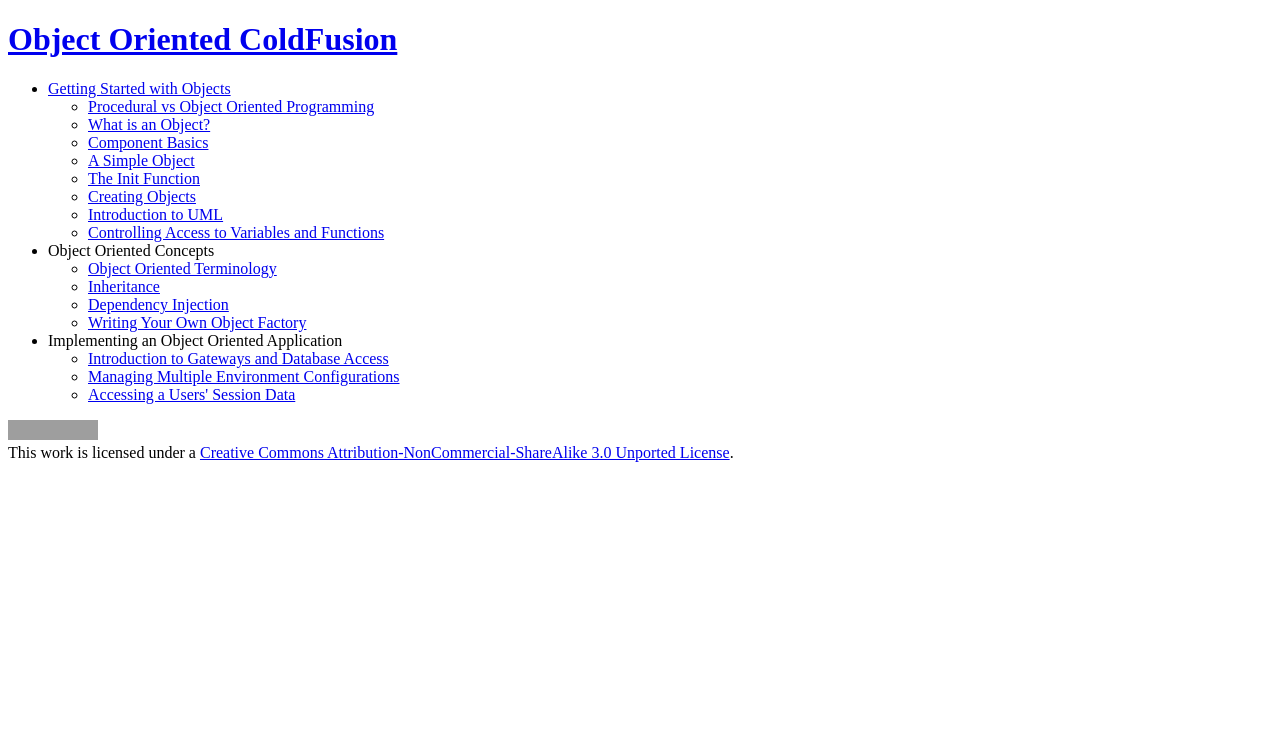
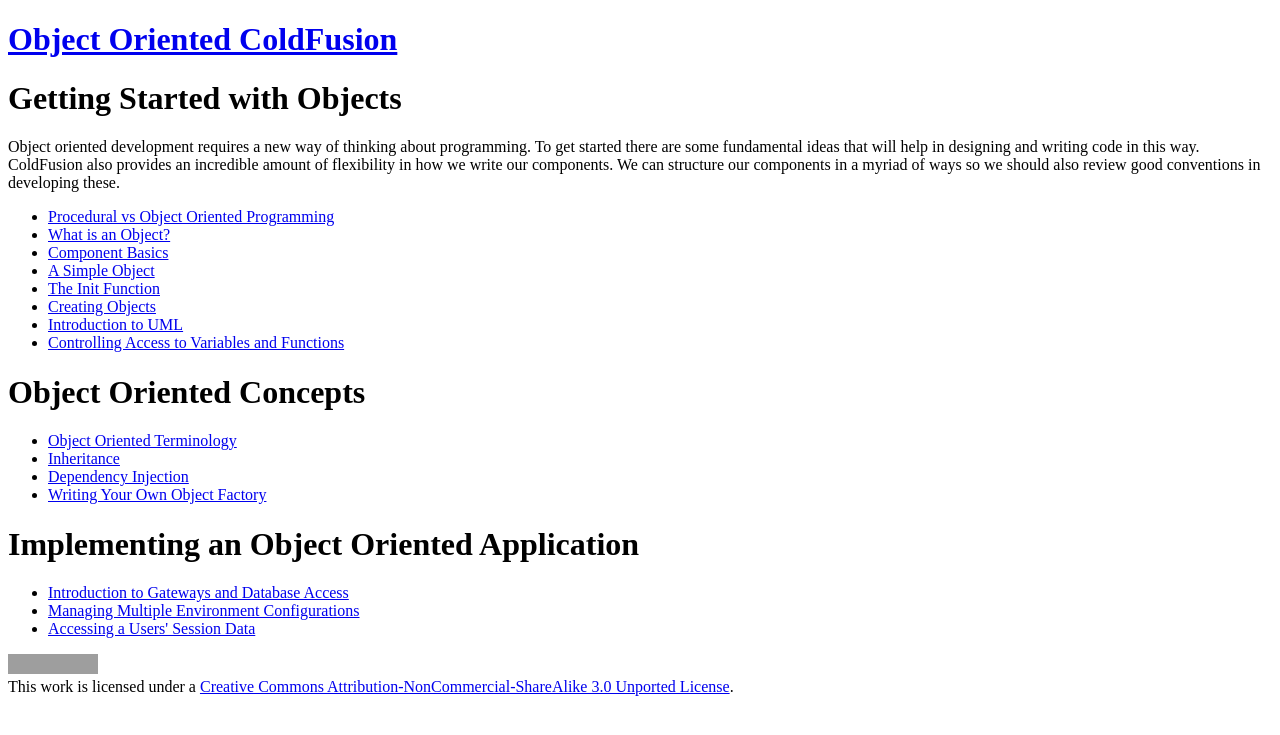
Before and after one commit to gullwinggt/object-oriented-coldfusion, a Jekyll site: the page built from index.html, in a window 1280 px wide. Shown: the top 735 px of the page. Built offline with Jekyll 4.4.1, drawn with Linux system fonts in a browser that asks for light colours; grey boxes are pictures that could not be loaded.

Commit message:
merge getting started with home page

```diff
--- a/index.html
+++ b/index.html
@@ -3,9 +3,15 @@
 title: Object Oriented ColdFusion
 ---
 
-<ul>
-	<li>
-		<a href="getting-started-with-objects.html">Getting Started with Objects</a>
+<h1>Getting Started with Objects</h1>
+
+<p>
+	Object oriented development requires a new way of thinking about programming.
+	To get started there are some fundamental ideas that will help in designing and writing code in this way.
+	ColdFusion also provides an incredible amount of flexibility in how we write our components.
+	We can structure our components in a myriad of ways so we should also review good conventions in developing these.
+</p>
+
 <ul>
 	<li><a href="procedural-vs-object-oriented.html">Procedural vs Object Oriented Programming</a></li>
 	<li><a href="what-is-an-object.html">What is an Object?</a></li>
@@ -16,21 +22,21 @@
 	<li><a href="introduction-to-uml.html">Introduction to UML</a></li>
 	<li><a href="variable-and-function-access.html">Controlling Access to Variables and Functions</a></li>
 </ul>
-	</li>
-	<li>
-		Object Oriented Concepts
+
+<h1>Object Oriented Concepts</h1>
+
 <ul>
 	<li><a href="object-oriented-terminology.html">Object Oriented Terminology</a></li>
 	<li><a href="inheritance.html">Inheritance</a></li>
 	<li><a href="dependency-injection.html">Dependency Injection</a></li>
 	<li><a href="object-factory.html">Writing Your Own Object Factory</a></li>
 </ul>
-	</li>
-	<li>Implementing an Object Oriented Application
+
+
+<h1>Implementing an Object Oriented Application</h1>
+
 <ul>
 	<li><a href="gateways.html">Introduction to Gateways and Database Access</a></li>
 	<li><a href="multiple-environments.html">Managing Multiple Environment Configurations</a></li>
 	<li><a href="user-session-data.html">Accessing a Users' Session Data</a></li>
 </ul>
-	</li>
-</ul>
```
Also changed, not shown: getting-started-with-objects.html (deleted, +0 -18 lines). Lines whose indentation alone changed are shown as unchanged.
